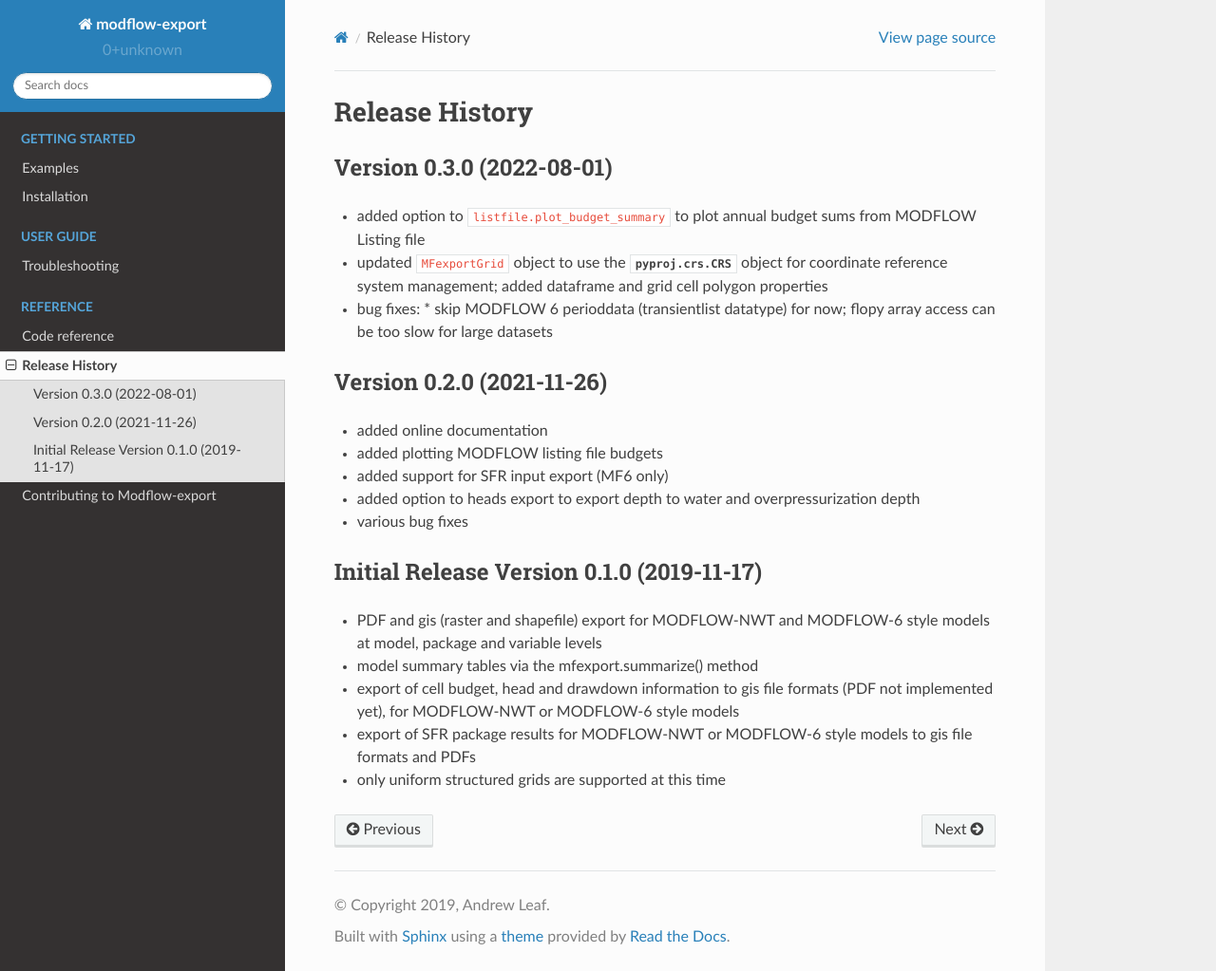
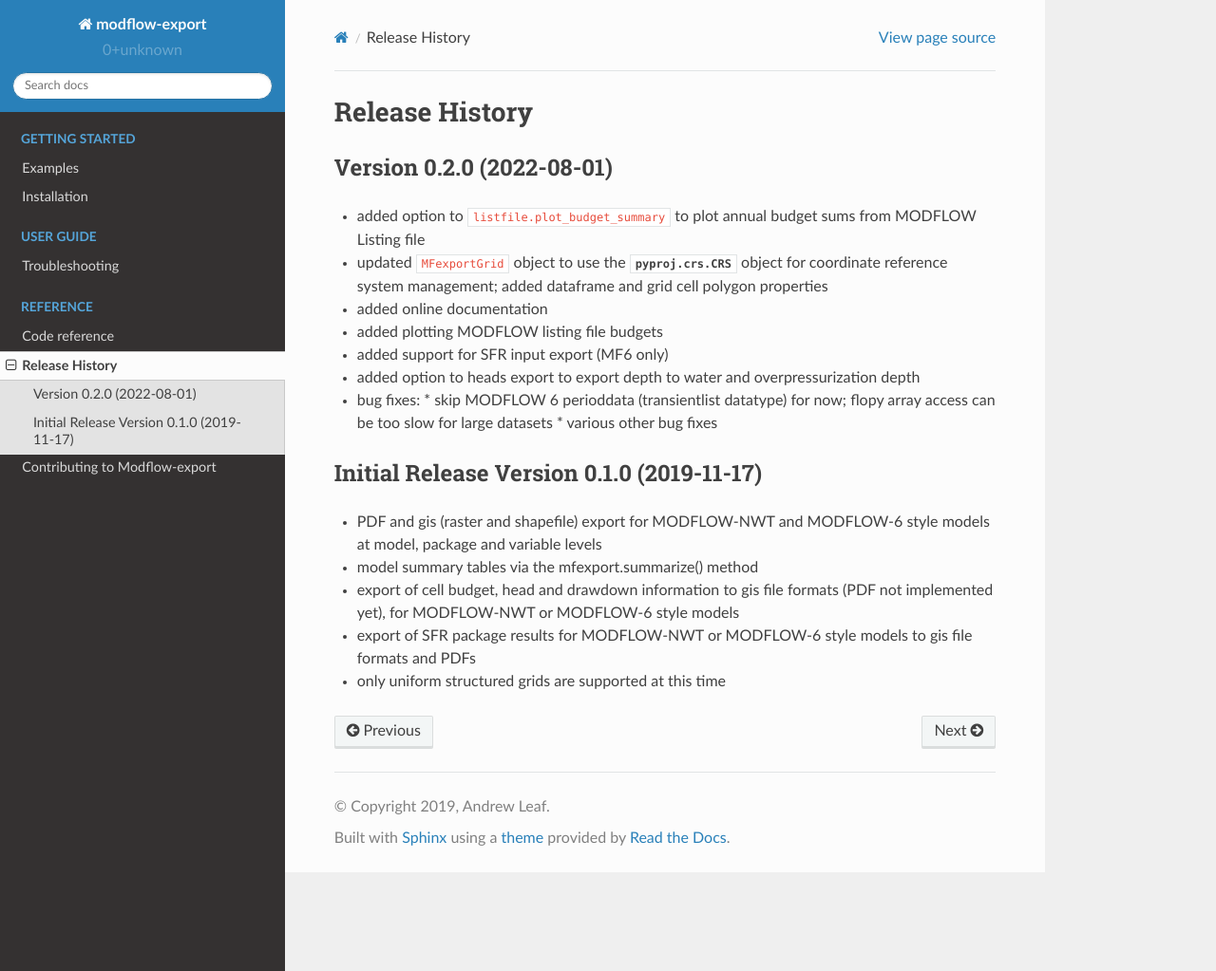
Before and after one commit to aleaf/modflow-export, a Sphinx documentation site: the page built from docs/source/release-history.rst, in a window 1280 px wide and 1023 px high. Shown: the whole window at 95% size. Built offline with Sphinx 7.4.7 and the Read the Docs theme 2.0.0, drawn with Linux system fonts in a browser that asks for light colours; pages that are not in the unit, such as notebooks, are missing from menus.

Commit message:
update release history again; next release is actually 0.2

```diff
--- a/docs/source/release-history.rst
+++ b/docs/source/release-history.rst
@@ -2,20 +2,17 @@
 Release History
 ===============
 
-Version 0.3.0 (2022-08-01)
+Version 0.2.0 (2022-08-01)
 ----------------------------
 * added option to ``listfile.plot_budget_summary`` to plot annual budget sums from MODFLOW Listing file
 * updated ``MFexportGrid`` object to use the :class:`pyproj.crs.CRS` object for coordinate reference system management; added dataframe and grid cell polygon properties
-* bug fixes:
-  * skip MODFLOW 6 perioddata (transientlist datatype) for now; flopy array access can be too slow for large datasets
-
-Version 0.2.0 (2021-11-26)
-----------------------------
 * added online documentation
 * added plotting MODFLOW listing file budgets
 * added support for SFR input export (MF6 only)
 * added option to heads export to export depth to water and overpressurization depth
-* various bug fixes
+* bug fixes:
+  * skip MODFLOW 6 perioddata (transientlist datatype) for now; flopy array access can be too slow for large datasets
+  * various other bug fixes
 
 Initial Release Version 0.1.0 (2019-11-17)
 -------------------------------------------
```
